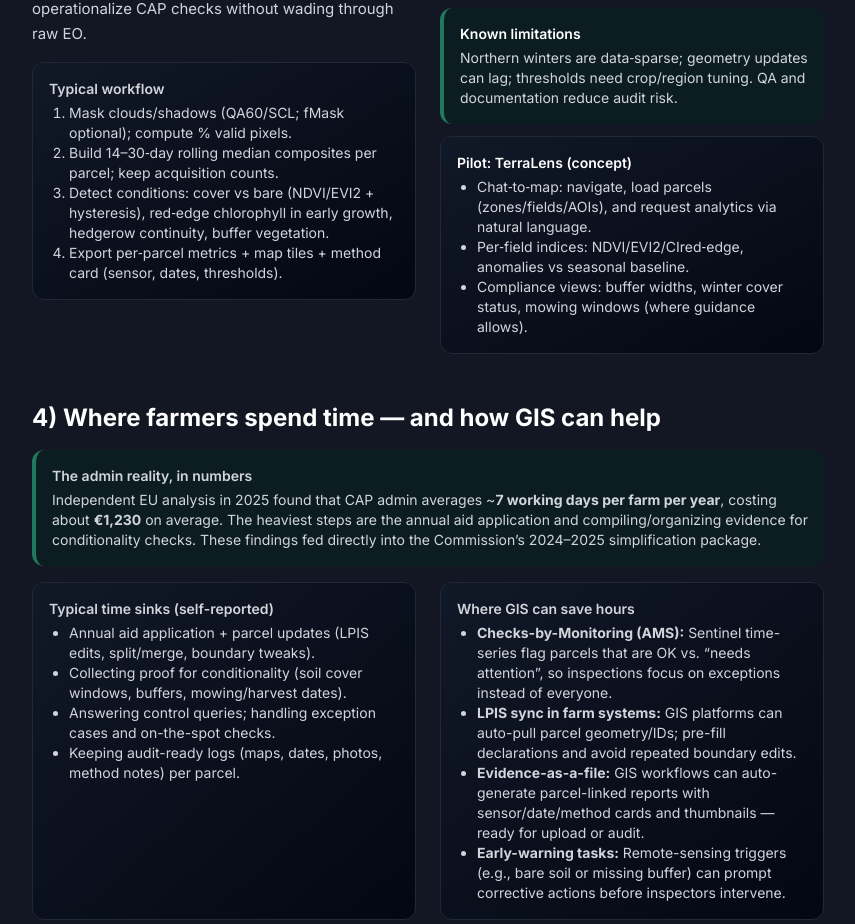
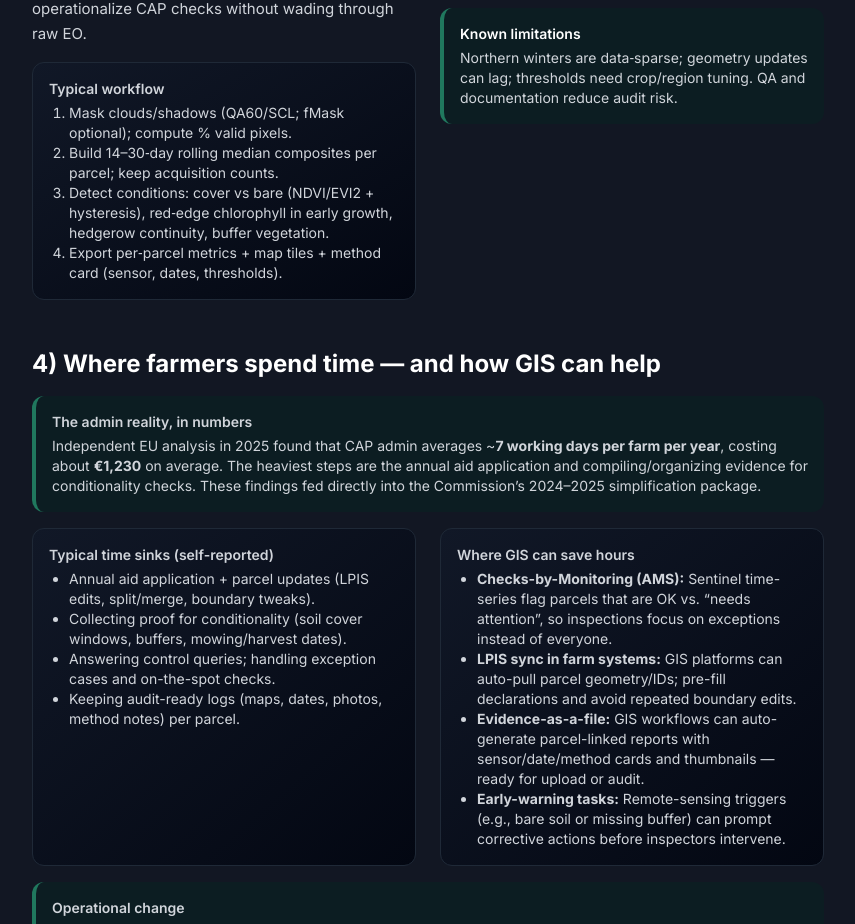
Before and after one commit to mohnark/saltgis-landing, a Next.js app: page /blog/agriculutre-in-europe in a window 1280 px wide. Shown: the part 2796-3720 px from the top of the page, without its empty margins (32-887 px from the left). Built offline with nearby package versions, Linux system fonts and the light colour scheme.

Commit message:
removed terralens

```diff
--- a/app/blog/agriculutre-in-europe/page.tsx
+++ b/app/blog/agriculutre-in-europe/page.tsx
@@ -229,13 +229,6 @@ const BlogPost = () => {
                     <Callout title="Known limitations">
                       Northern winters are data‑sparse; geometry updates can lag; thresholds need crop/region tuning. QA and documentation reduce audit risk.
                     </Callout>
-                    <Method title="Pilot: TerraLens (concept)">
-                      <ul className="list-disc pl-5">
-                        <li>Chat‑to‑map: navigate, load parcels (zones/fields/AOIs), and request analytics via natural language.</li>
-                        <li>Per‑field indices: NDVI/EVI2/CIred‑edge, anomalies vs seasonal baseline.</li>
-                        <li>Compliance views: buffer widths, winter cover status, mowing windows (where guidance allows).</li>
-                      </ul>
-                    </Method>
                   </div>
                 </div>
               </section>
```
